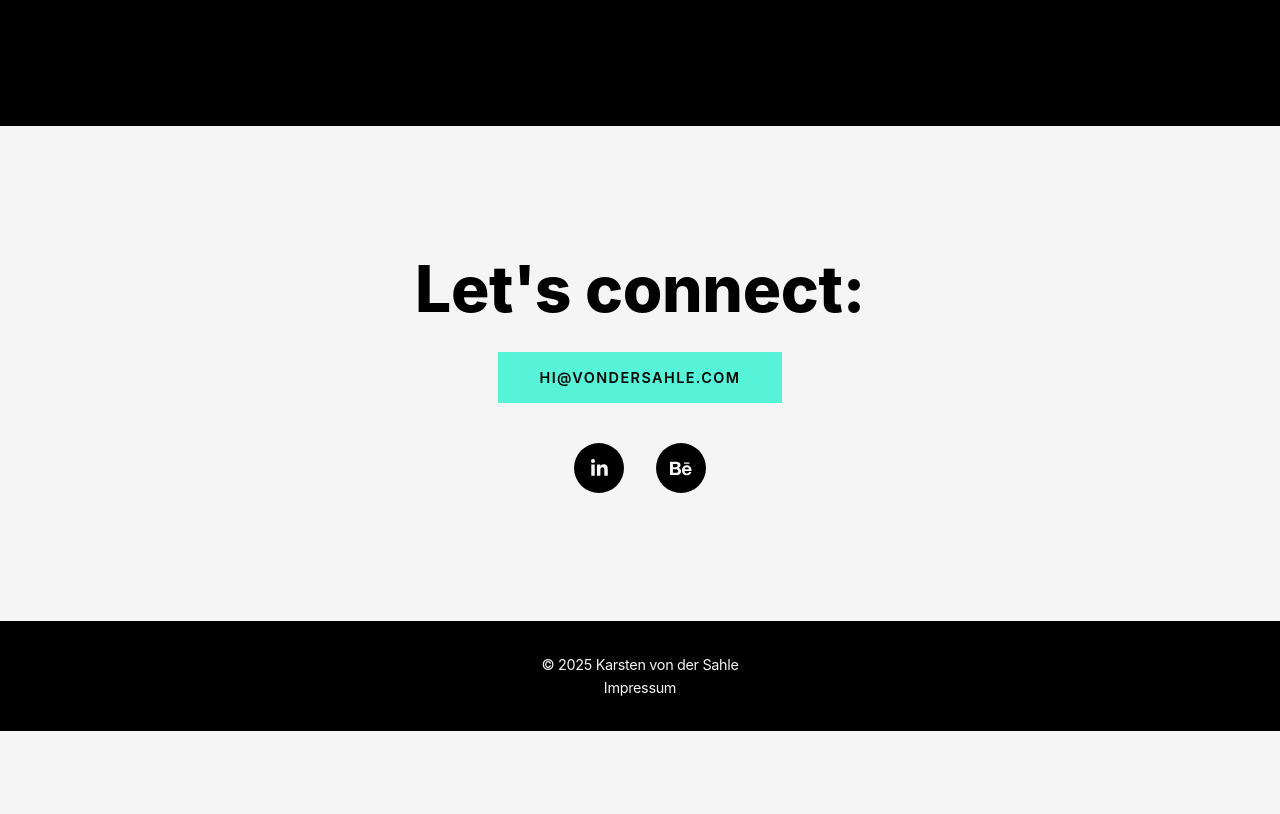
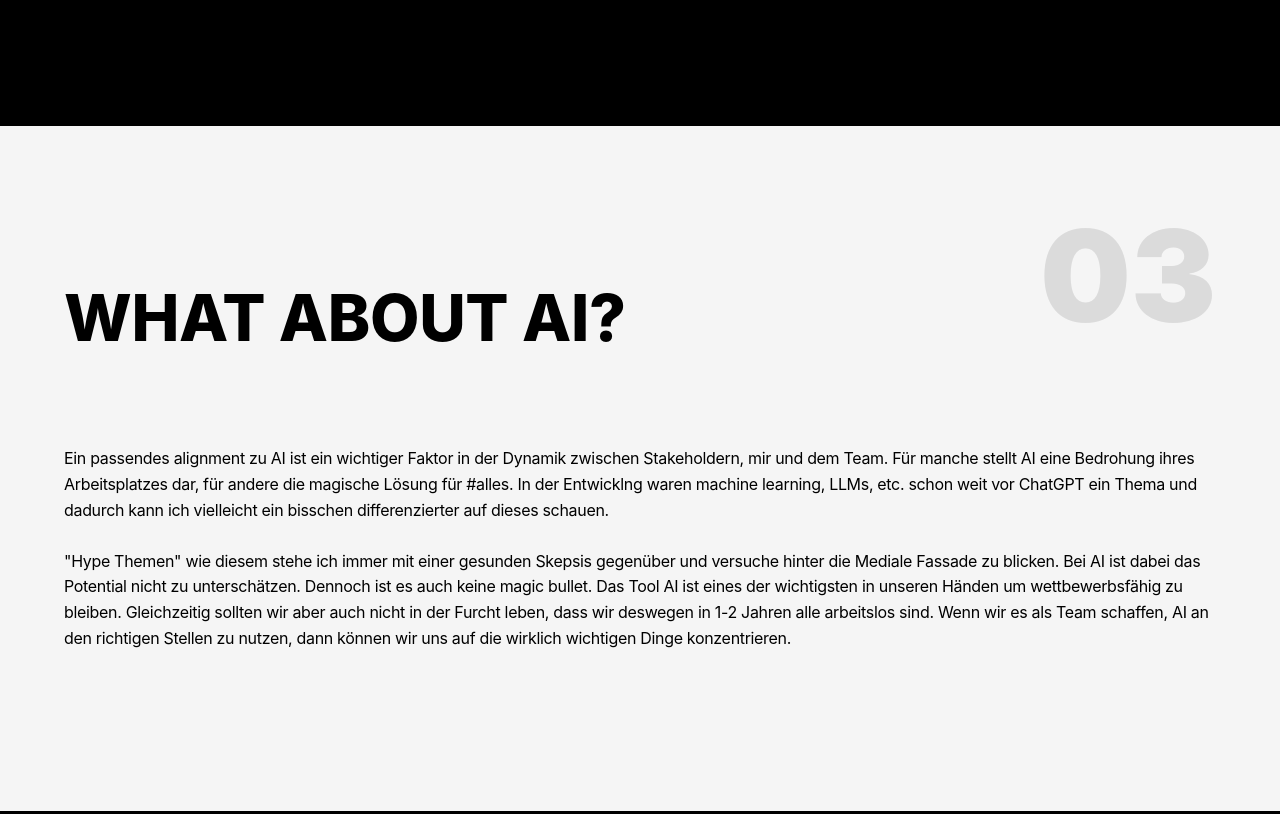
Before and after one commit to karstenvds/vondersahle.com, a plain HTML site: page index.html in a window 1280 px wide. Shown: the part 3300-4114 px from the top of the page. Before the commit the page ends 4031 px from the top, so only its background shows below. Drawn offline with Linux system fonts and the light colour scheme.

Commit message:
add ai section

```diff
--- a/index.html
+++ b/index.html
@@ -189,8 +189,30 @@
       </div>
     </section>
 
+    <!-- AI Section -->
+    <section class="section" id="ai">
+      <div class="container">
+        <div class="section-header">
+          <div class="section-number">03</div>
+          <h2 class="section-title">What about AI?</h2>
+        </div>
+
+        <div class="ai-content">
+          <p>
+            Ein passendes alignment zu AI ist ein wichtiger Faktor in der Dynamik zwischen Stakeholdern, mir und dem Team.
+            Für manche stellt AI eine Bedrohung ihres Arbeitsplatzes dar, für andere die magische Lösung für #alles.
+            In der Entwicklng waren machine learning, LLMs, etc. schon weit vor ChatGPT ein Thema und dadurch kann ich vielleicht ein bisschen differenzierter auf dieses schauen.
+            <br /><br />
+            "Hype Themen" wie diesem stehe ich immer mit einer gesunden Skepsis gegenüber und versuche hinter die Mediale Fassade zu blicken.
+            Bei AI ist dabei das Potential nicht zu unterschätzen. Dennoch ist es auch keine magic bullet.
+            Das Tool AI ist eines der wichtigsten in unseren Händen um wettbewerbsfähig zu bleiben. Gleichzeitig sollten wir aber auch nicht in der Furcht leben, dass wir deswegen in 1-2 Jahren alle arbeitslos sind.
+            Wenn wir es als Team schaffen, AI an den richtigen Stellen zu nutzen, dann können wir uns auf die wirklich wichtigen Dinge konzentrieren.
+          </p>
+      </div>
+    </section>
+
     <!-- CTA Section -->
-    <section class="cta-section" id="contact">
+    <section class="cta-section section-dark" id="contact">
       <div class="container">
         <div class="cta-content">
           <h2 class="cta-headline">
--- a/style.css
+++ b/style.css
@@ -423,7 +423,7 @@ header {
   display: flex;
   align-items: center;
   justify-content: center;
-  background-color: var(--primary-color);
+  background-color: var(--accent-color-muted);
   color: var(--secondary-color);
   font-size: 1.2rem;
   transition: var(--transition);
@@ -437,8 +437,7 @@ header {
 /* Footer */
 footer {
   padding: 2rem 0;
-  background-color: var(--primary-color);
-  color: var(--secondary-color);
+  background-color: var(--secondary-color);
   text-align: center;
   font-size: 0.9rem;
 }
```
